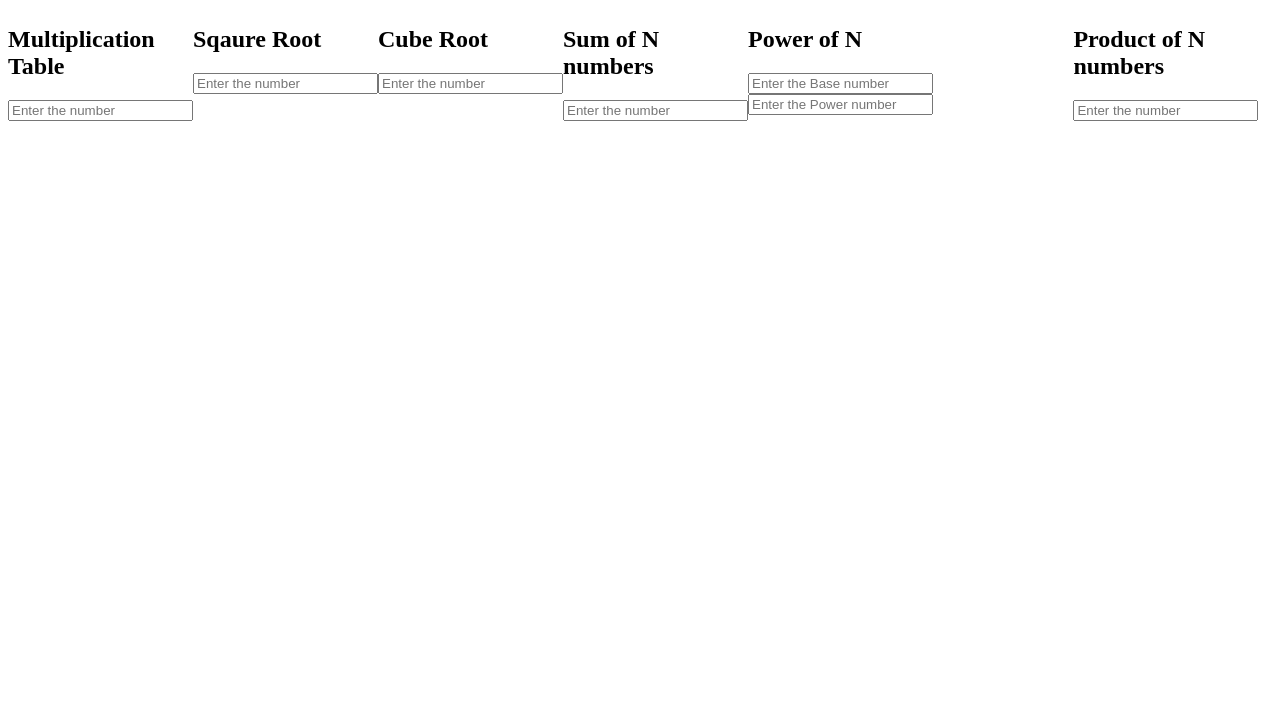
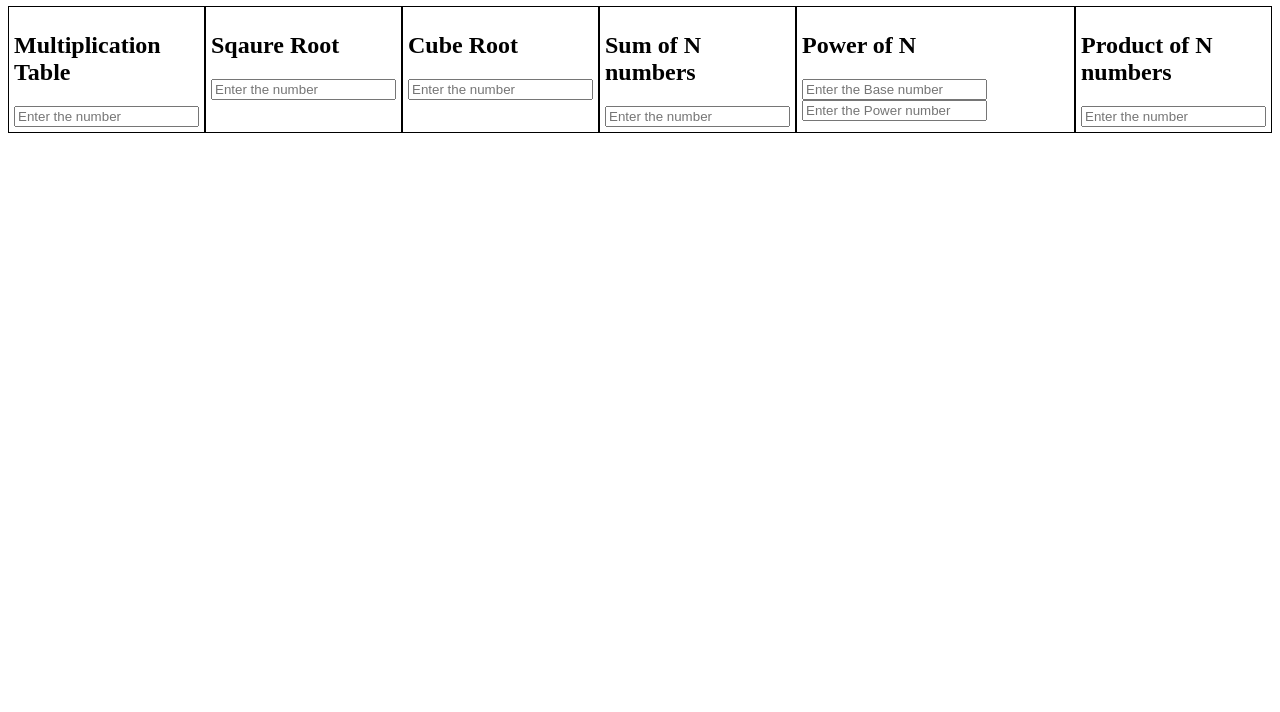
Before and after one commit to Kushalvardhan18/MathematicalTool, a plain HTML site: page index.html in a window 1280 px wide. Shown: the part 88-800 px from the top of the page. Drawn offline with Linux system fonts and the light colour scheme.

Commit message:
Update style.css

```diff
--- a/style.css
+++ b/style.css
@@ -1,9 +1,33 @@
-.Heading{
-    font-family: 'Segoe UI', Tahoma, Geneva, Verdana, sans-serif;
-    display: flex;
- justify-content: center;
+.Heading {
+  font-family: "Segoe UI", Tahoma, Geneva, Verdana, sans-serif;
+  display: flex;
+  justify-content: center;
 }
-.tools{
-    display: flex;
-    justify-content: space-around;
+.tools {
+  display: flex;
+  justify-content: space-around;
 }
+#table {
+  padding: 5px;
+  border: 1px solid black;
+}
+#sqrt {
+  padding: 5px;
+  border: 1px solid black;
+}
+#cbrt {
+  padding: 5px;
+  border: 1px solid black;
+}
+#sumOfN {
+  padding: 5px;
+  border: 1px solid black;
+}
+#powerFn {
+  padding: 5px;
+  border: 1px solid black;
+}
+#ProductOfN {
+  padding: 5px;
+  border: 1px solid black;
+}
```
